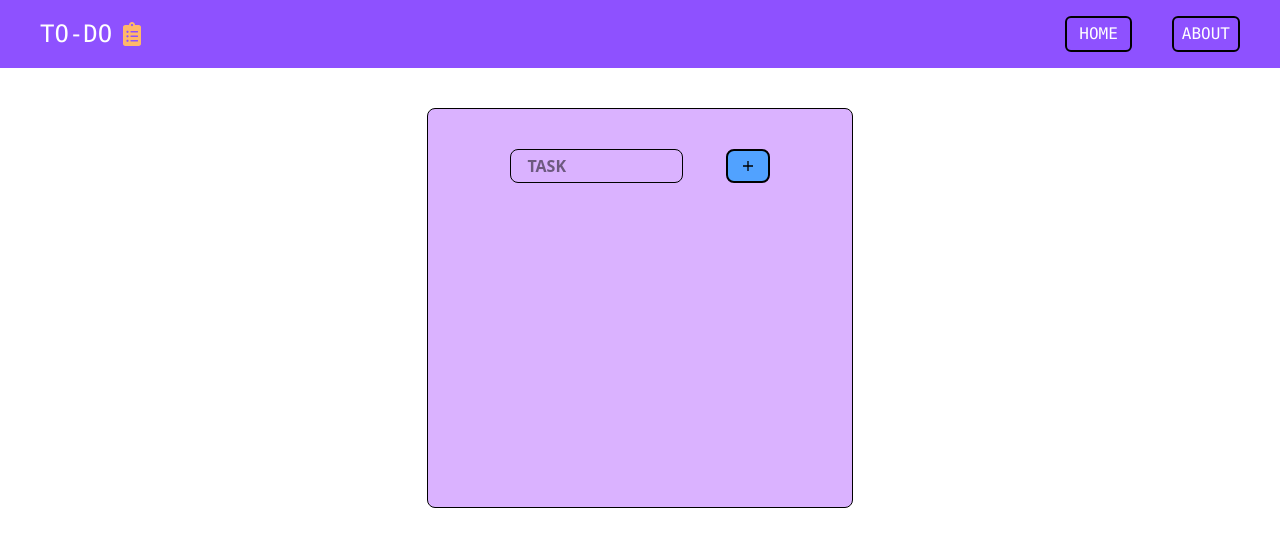
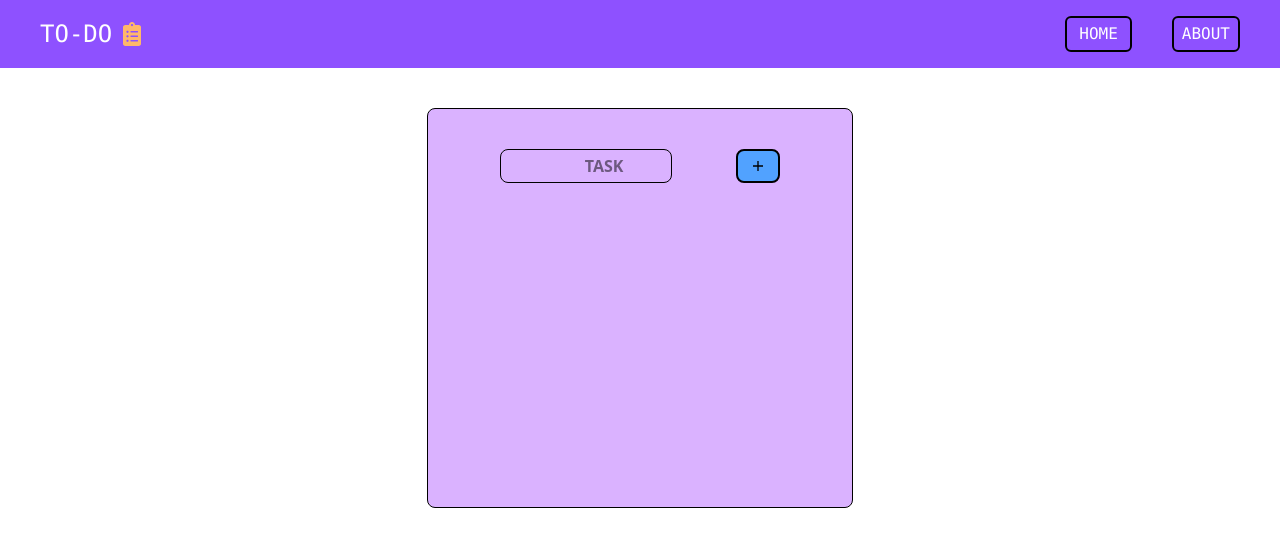
Before and after one commit to ayushbahuguna006-ctrl/to-do-list-using-local-storage, a React (Vite) app: page /main in a window 1280 px wide. Shown: the top 546 px of the page. Built offline with nearby package versions, Linux system fonts and the light colour scheme.

Commit message:
UI Updated

```diff
--- a/src/Components/Main.jsx
+++ b/src/Components/Main.jsx
@@ -1,6 +1,7 @@
 import React from 'react';
 import { useState } from 'react';
 import { IoMdAdd } from "react-icons/io";
+import { MdDeleteForever } from "react-icons/md";
 
 function Main() {
      const [task,settask]=useState("")
@@ -26,9 +27,9 @@ function Main() {
     <div className='flex items-center justify-center'>
       <div className='border-black border backdrop-blur-md h-100  w-[90%] rounded-lg md:w-1/2 lg:w-1/3 mt-10  bg-purple-300 '>
       {/*add button*/}
-      <div className='p-10 flex md:justify-evenly justify-between '><input type="text" placeholder='TASK' value={task} onChange={(e)=>settask(e.target.value)} className='outline-none hover:border-blue-200 border border-black w-45 md:w-1/2 p-1 pl-4 rounded-lg font-semibold' /><button className='border-2 bg-blue-400
-       p-1 rounded-lg ' onClick={handleclick} ><IoMdAdd className='w-8 active:h-3 w-3'/></button></div>
-       <div>{tasks.map((item,index)=>{return  <p style={{textDecoration:ischecked[index]?"line-through":""}} className="px-10 font-medium mt-2 text-base text-black text-start border-y-1 border-white p-2"><label> <input type="checkbox"  onClick={()=>handlecheck(index)}/> {item.toUpperCase()}</label></p>})}</div>
+      <div className='p-10 flex md:justify-around justify-between '><input type="text" placeholder='TASK' value={task} onChange={(e)=>settask(e.target.value)} className='outline-none  hover:border-blue-500 hover:w-55 transition-all duration-100 border border-black w-45 md:w-1/2 p-1 pl-18 md:pl-21 rounded-lg font-semibold' /><button className='border-2 bg-blue-400
+       p-1 rounded-lg' onClick={handleclick} ><IoMdAdd className='w-8 active:h-3 w-3'/></button></div>
+       <div>{tasks.map((item,index)=>{return  <p style={{textDecoration:ischecked[index]?"line-through":""}} className="px-10 flex justify-between font-mono mt-2 text-base text-black text-start border-y-1 border-white p-2"><label> <input type="checkbox"  onClick={()=>handlecheck(index)}/> {item.toUpperCase()}</label><button><MdDeleteForever className='mt-0.5 h-6 active:h-6 active:w-5 w-6'/></button></p>})}</div>
          {/* delete button */}
 
 
```
